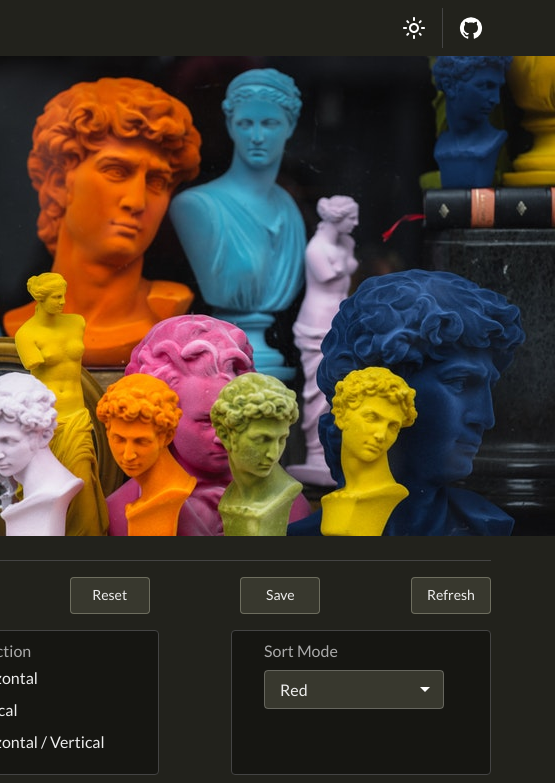
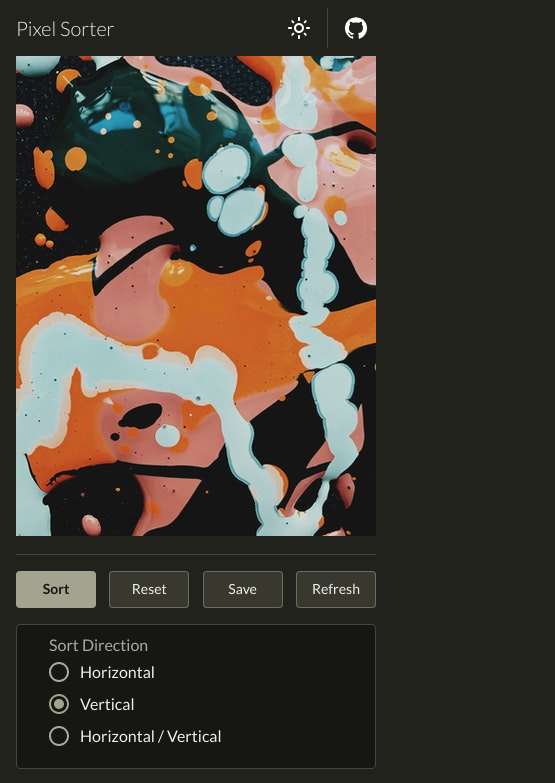
Before and after one commit to anoptic/pixel-sort, a React (Vite) app: page / in a window 390 px wide. Shown: the top 783 px of the page, 555 px wide, since content can reach past the window. Built offline with nearby package versions, Linux system fonts and the light colour scheme; no server answers.

Commit message:
responsive mobile working

```diff
--- a/src/App.tsx
+++ b/src/App.tsx
@@ -13,16 +13,17 @@ import {
   CssBaseline,
   PaletteMode,
   ThemeProvider,
+  useMediaQuery,
 } from '@mui/material';
 import { getDesignTokens } from './designTokens';
 
 // eslint-disable-next-line @typescript-eslint/no-empty-function
 export const ColorModeContext = createContext({ toggleColorMode: () => {} });
-
 const queryClient = new QueryClient();
 
 const App = () => {
   const [mode, setMode] = useState<'light' | 'dark'>('dark');
+  const matches = useMediaQuery('(max-width: 767px)');
 
   const colorMode = useMemo(
     () => ({
@@ -40,18 +41,20 @@ const App = () => {
     <ColorModeContext.Provider value={colorMode}>
       <ThemeProvider theme={theme}>
         <CssBaseline />
-        <Container maxWidth="md" disableGutters>
+        <Container maxWidth={matches ? 'sm' : 'md'} disableGutters>
           <Box
-            sx={{
-              display: 'flex',
-              justifyContent: 'center',
-              width: '100%',
-            }}
+            sx={[
+              {display: 'flex'},
+              {justifyContent: 'center'},
+              {width: '768px'},
+              matches && {width: '392px'},
+            ]}
           >
             <Box
               sx={{
                 display: 'flex',
                 flexDirection: 'column',
+                width: '100%',
               }}
             >
               <QueryClientProvider client={queryClient}>
--- a/src/components/Canvas.tsx
+++ b/src/components/Canvas.tsx
@@ -1,4 +1,4 @@
-import { styled } from '@mui/material';
+import { Box, styled, useMediaQuery } from '@mui/material';
 import { useQueryClient } from '@tanstack/react-query';
 import { useEffect, useRef } from 'react';
 import { NewImageObject } from '../hooks/useNewImage';
@@ -47,6 +47,8 @@ const Canvas = ({
   const cacheRef = useRef<HTMLCanvasElement>({} as HTMLCanvasElement);
   const cacheData = useRef<ImageData | null>(null);
   const queryClient = useQueryClient();
+  const matches = useMediaQuery('(max-width: 767px)');
+  const w = matches ? 360 : 720;
 
   if (newImageFlag) {
     newImageObject = cacheData.current;
@@ -61,31 +63,31 @@ const Canvas = ({
     if (imageContext) {
       let imageData;
       if (sortedImage) {
-        const sortedCanvas = imageContext.createImageData(720, 480);
+        const sortedCanvas = imageContext.createImageData(w, 480);
         sortedCanvas.data.forEach((_, i) => {
           sortedCanvas.data[i] = sortedImage[i];
         });
         imageContext.putImageData(sortedCanvas, 0, 0);
-        setMessage({open: false, type: 'sort'});
+        setMessage({open: false, type: null});
         setImageDL(imageCanvas.toDataURL());
       } else if (newImageObject) {
         imageContext.putImageData(newImageObject, 0, 0);
-        imageData = imageContext.getImageData(0, 0, 720, 480);
+        imageData = imageContext.getImageData(0, 0, w, 480);
         setImageData(imageData.data);
         if (newImageFlag) {
           setNewImageFlag(false);
           queryClient.invalidateQueries(['random']);
         }
       } else {
-        displayImage.src = initImage.desktop;
+        displayImage.src = matches ? initImage.mobile : initImage.desktop;
         displayImage.onload = () => {
           imageContext.drawImage(displayImage, 0, 0);
-          imageData = imageContext.getImageData(0, 0, 720, 480);
+          imageData = imageContext.getImageData(0, 0, w, 480);
           setImageData(imageData.data);
         };
       }
     }
-  }, [sortedImage, newImageObject]);
+  }, [sortedImage, newImageObject, matches]);
 
   useEffect(() => {
     const cacheContext = cacheRef.current.getContext('2d');
@@ -95,7 +97,7 @@ const Canvas = ({
         cacheImage.src = newImageCache.newImage;
         cacheImage.onload = () => {
           cacheContext.drawImage(cacheImage, 0, 0);
-          cacheData.current = cacheContext.getImageData(0, 0, 720, 480);
+          cacheData.current = cacheContext.getImageData(0, 0, w, 480);
         };
       }
     }
@@ -103,14 +105,19 @@ const Canvas = ({
 
   return (
     <>
-      <canvas id="cacheCanvas" ref={cacheRef} width={720} height={480}></canvas>
+      <canvas id="cacheCanvas" ref={cacheRef} width={w} height={480}></canvas>
       <Figure>
-        <canvas
-          id="imageCanvas"
-          ref={imageRef}
-          width={720}
-          height={480}
-        ></canvas>
+        <Box sx={{
+          display: 'flex',
+          justifyContent: 'center',
+        }}>
+          <canvas
+            id="imageCanvas"
+            ref={imageRef}
+            width={w}
+            height={480}
+          ></canvas>
+        </Box>
         <Caption
           init={init}
           captionName={captionName}
--- a/src/components/Messages.tsx
+++ b/src/components/Messages.tsx
@@ -1,10 +1,12 @@
 import {
+  Box,
   Button,
   CircularProgress,
   Dialog,
   DialogActions,
   DialogContent,
   DialogContentText,
+  useMediaQuery,
 } from '@mui/material';
 import { Message } from './Sorter';
 
@@ -14,6 +16,8 @@ interface MessageProps {
 }
 
 const Messages = ({ message, setMessage }: MessageProps) => {
+  const matches = useMediaQuery('(max-width: 767px)');
+  const w = matches ? '80%' : '40%';
   const handleClose = () => setMessage({ open: false, type: null });
 
   const messages = {
@@ -54,7 +58,10 @@ const Messages = ({ message, setMessage }: MessageProps) => {
   };
 
   return (
-    <>
+    <Box sx={{
+      display: 'flex',
+      justifyContent: 'center',
+    }}>
       <Dialog
         open={message.open}
         onClose={() => handleClose()}
@@ -62,8 +69,12 @@ const Messages = ({ message, setMessage }: MessageProps) => {
         sx={{
           position: 'absolute',
           top: '-50%',
+          width: '100%',
           zIndex: (theme) => theme.zIndex.drawer + 1,
           boxShadow: 4,
+          '& .MuiDialog-paper': {
+            width: {w},
+          },
           '& .MuiDialogContent-root': {
             display: 'flex',
             flexDirection: 'column',
@@ -83,7 +94,7 @@ const Messages = ({ message, setMessage }: MessageProps) => {
       >
         {message.type && messages[message.type]}
       </Dialog>
-    </>
+    </Box>
   );
 };
 
--- a/src/components/controls/Btn.tsx
+++ b/src/components/controls/Btn.tsx
@@ -1,4 +1,4 @@
-import { Button, Tooltip, useTheme } from '@mui/material';
+import { Button, Tooltip } from '@mui/material';
 import { MouseEvent, ReactNode } from 'react';
 
 interface BtnProps {
--- a/src/components/controls/Controls.tsx
+++ b/src/components/controls/Controls.tsx
@@ -4,7 +4,7 @@ import Sort from './Sort';
 import Threshold from './Threshold';
 import imageSort from '../../funcs/imageSort';
 import { Message, PixelChoice } from '../Sorter';
-import { Box, Divider, SelectChangeEvent } from '@mui/material';
+import { Box, Divider, SelectChangeEvent, useMediaQuery } from '@mui/material';
 
 
 interface ControlsProps {
@@ -65,6 +65,7 @@ const Controls = ({
     inverted: false,
     value: 127,
   });
+  const matches = useMediaQuery('(max-width: 767px)');
 
   const sortImage = () => {
     if (pixelChoice) {
@@ -123,9 +124,13 @@ const Controls = ({
 
   return (
     <Box
-      sx={{
-        margin: '0 4rem',
-      }}
+      sx={[
+        {margin: '0 4rem'},
+        matches && {margin: '0 1rem'},
+      ]}
+      // sx={{
+      //   margin: '0 4rem',
+      // }}
     >
       <Divider />
       <Buttons handleButton={handleButton} />
--- a/src/components/controls/Sort.tsx
+++ b/src/components/controls/Sort.tsx
@@ -9,6 +9,7 @@ import {
   RadioGroup,
   Select,
   SelectChangeEvent,
+  useMediaQuery,
   useTheme,
 } from '@mui/material';
 import { ModeValue, SortDir } from './Controls';
@@ -29,18 +30,22 @@ const boxProps = {
   border: 1,
   borderRadius: 1,
   padding: '0.5rem 2rem 1rem',
-  width: 260,
+  width: '100%',
 };
 
 const Sort = ({ handleRadio, handleSelect }: SortProps) => {
   const theme = useTheme();
+  const matches = useMediaQuery('(max-width: 767px)');
 
   return (
     <Box
-      sx={{
-        display: 'flex',
-        justifyContent: 'space-between',
-      }}
+      sx={[
+        {display: 'flex'},
+        {gap: '1rem'},
+        {justifyContent: 'space-between'},
+        {margin: '0 0 1rem'},
+        matches && {flexDirection: 'column'},
+      ]}
     >
       <Box
         sx={{
--- a/src/components/controls/Threshold.tsx
+++ b/src/components/controls/Threshold.tsx
@@ -24,7 +24,6 @@ const Threshold = ({ handleThreshold }: ThresholdProps) => {
   const theme = useTheme();
 
   const handleSlide = (event: any) => {
-    // console.log(event.target);
     setSlide(() => event.target.value);
   };
   const handleCheckbox = () => {
@@ -44,7 +43,7 @@ const Threshold = ({ handleThreshold }: ThresholdProps) => {
         border: 1,
         borderColor: theme.palette.divider,
         borderRadius: 1,
-        margin: '1rem 0',
+        margin: '0 0 1rem',
         padding: '0.5rem 2rem 1rem',
       }}
     >
--- a/src/components/header/Header.tsx
+++ b/src/components/header/Header.tsx
@@ -1,4 +1,4 @@
-import { Box, Divider, Stack, Typography } from '@mui/material';
+import { Box, Divider, Stack, Typography, useMediaQuery } from '@mui/material';
 import LinkIcon from './LinkIcon';
 import ModeSwitch from './ModeSwitch';
 
@@ -13,15 +13,18 @@ const clickLink = () => {
 };
 
 const Header = () => {
+  const matches = useMediaQuery('(max-width: 767px)');
 
   return (
     <Box
-      sx={{
-        alignItems: 'center',
-        display: 'flex',
-        justifyContent: 'space-between',
-        margin: '0.5rem 4rem',
-      }}
+      sx={[
+        { alignItems: 'center' },
+        { display: 'flex' },
+        { justifyContent: 'space-between' },
+        { padding: '0.5rem 4rem' },
+        matches && { padding: '0.5rem 1rem' },
+        {width: '100%'},
+      ]}
     >
       <Typography
         component="h1"
--- a/src/designTokens.ts
+++ b/src/designTokens.ts
@@ -1,19 +1,4 @@
 import { PaletteMode } from '@mui/material';
-
-// const commonTokens = {
-//   breakpoints: {
-//     values: {
-//       xs: 0,
-//       sm: 0,
-//       md: 768,
-//       lg: 768,
-//       xl: 768,
-//     },
-//   },
-//   typography: {
-//     fontFamily: "'Lato', sans-serif",
-//   },
-// };
 
 export const getDesignTokens = (mode: PaletteMode) => ({
   components: {
@@ -28,7 +13,7 @@ export const getDesignTokens = (mode: PaletteMode) => ({
   breakpoints: {
     values: {
       xs: 0,
-      sm: 0,
+      sm: 392,
       md: 768,
       lg: 768,
       xl: 768,
--- a/src/hooks/useNewImage.ts
+++ b/src/hooks/useNewImage.ts
@@ -1,5 +1,4 @@
 import { useQuery } from '@tanstack/react-query';
-// import useSWR from 'swr';
 
 export interface NewImageObject {
   newImage: string;
@@ -21,16 +20,12 @@ const fetcher = async () => {
   return await res.json();
 };
 
-// const fetcher = (url: string) => fetch(url).then((res) => res.json());
-
 const useNewImage = () => {
-  // console.log('useNewImage');
-
-  const { data, error, isLoading, isError } = useQuery(['random'], fetcher, {
+  const { data, error } = useQuery(['random'], fetcher, {
     staleTime: Infinity,
     retry: 3,
     retryDelay: (attempt) => attempt * 10000,
-    enabled: false,
+    // enabled: false,
   });
 
   const newImg: NewImageObject = {
@@ -44,7 +39,6 @@ const useNewImage = () => {
   }
 
   if (data) {
-    // console.log('!!!DATA!!!');
     const randomImage = data.urls.raw + '&w=720&h=480&fit=crop&crop=faces,center';
     const imageCreditLink = data.user.links.html;
     const imageCreditName = data.user.name;
```
Also changed, not shown: src/components/Caption.tsx (+0 -11 lines), src/components/x_Image.tsx (deleted, +0 -77 lines).
